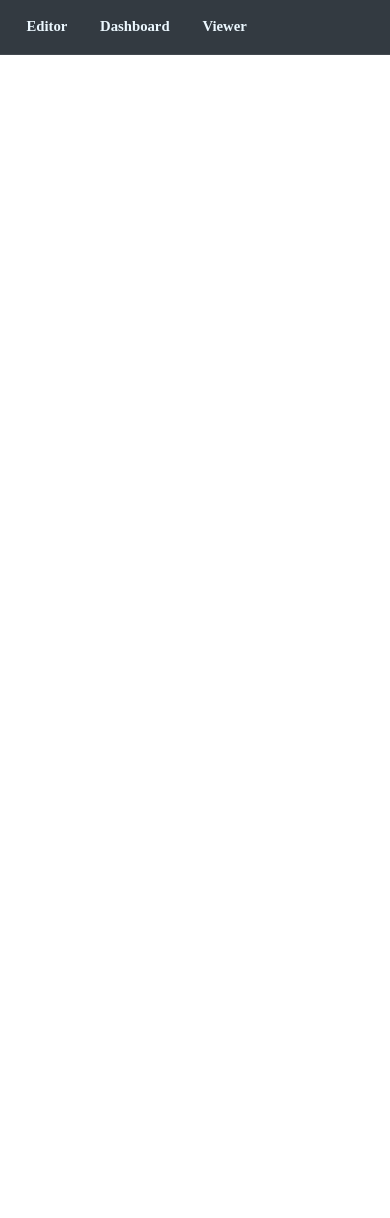
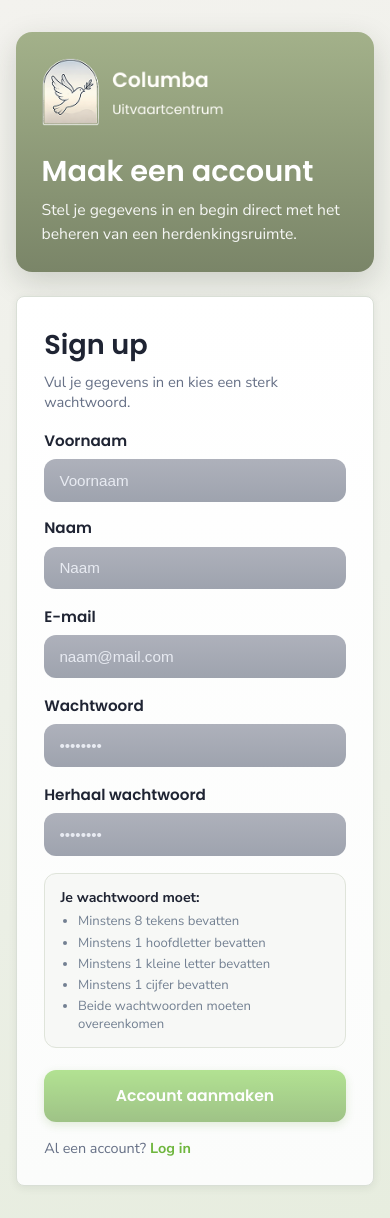
Before and after one commit to devosdevelops/build_noekmemorial, a Nuxt app in the folder app/: page /auth/signup in a window 390 px wide. Before the commit the page ends 844 px from the top, so only its background shows below. Built offline with nearby package versions, Linux system fonts and the light colour scheme.

Commit message:
feat: implement signup page with form validation and responsive design

```diff
--- /dev/null
+++ b/app/app/pages/auth/signup.vue
@@ -0,0 +1,334 @@
+<template>
+  <div class="auth-page">
+    <div class="auth-shell">
+      <section class="auth-brand-card">
+        <img src="/logo-white.png" alt="Columba" class="auth-logo" />
+        <h1>Maak een account</h1>
+        <p>Stel je gegevens in en begin direct met het beheren van een herdenkingsruimte.</p>
+      </section>
+
+      <Card class="auth-card">
+        <h2>Sign up</h2>
+        <p class="auth-subtitle">Vul je gegevens in en kies een sterk wachtwoord.</p>
+
+        <form class="auth-form" @submit.prevent="submitSignup">
+          <div class="name-grid">
+            <div class="field-group">
+              <label for="signup-first-name">Voornaam</label>
+              <input id="signup-first-name" v-model="firstName" type="text" class="auth-input" placeholder="Voornaam" />
+            </div>
+
+            <div class="field-group">
+              <label for="signup-last-name">Naam</label>
+              <input id="signup-last-name" v-model="lastName" type="text" class="auth-input" placeholder="Naam" />
+            </div>
+          </div>
+
+          <div class="field-group">
+            <label for="signup-email">E-mail</label>
+            <input id="signup-email" v-model="email" type="email" class="auth-input" placeholder="naam@mail.com" />
+          </div>
+
+          <div class="field-group">
+            <label for="signup-password">Wachtwoord</label>
+            <input id="signup-password" v-model="password" type="password" class="auth-input" placeholder="••••••••" />
+          </div>
+
+          <div class="field-group">
+            <label for="signup-repeat-password">Herhaal wachtwoord</label>
+            <input
+              id="signup-repeat-password"
+              v-model="repeatPassword"
+              type="password"
+              class="auth-input"
+              placeholder="••••••••"
+            />
+          </div>
+
+          <div class="rule-box">
+            <p>Je wachtwoord moet:</p>
+            <ul>
+              <li :class="{ ok: passwordRules.minLength }">Minstens 8 tekens bevatten</li>
+              <li :class="{ ok: passwordRules.uppercase }">Minstens 1 hoofdletter bevatten</li>
+              <li :class="{ ok: passwordRules.lowercase }">Minstens 1 kleine letter bevatten</li>
+              <li :class="{ ok: passwordRules.number }">Minstens 1 cijfer bevatten</li>
+              <li :class="{ ok: passwordsMatch }">Beide wachtwoorden moeten overeenkomen</li>
+            </ul>
+          </div>
+
+          <p v-if="passwordError" class="error-text">{{ passwordError }}</p>
+
+          <button type="submit" class="auth-primary-button" :disabled="!canSubmit">Account aanmaken</button>
+        </form>
+
+        <p class="auth-footnote">
+          Al een account?
+          <NuxtLink to="/auth/login">Log in</NuxtLink>
+        </p>
+      </Card>
+    </div>
+  </div>
+</template>
+
+<script setup>
+import { computed, ref } from 'vue'
+import Card from '../../components/ui/Card.vue'
+
+definePageMeta({
+  layout: false
+})
+
+const firstName = ref('')
+const lastName = ref('')
+const email = ref('')
+const password = ref('')
+const repeatPassword = ref('')
+
+const passwordRules = computed(() => {
+  const value = password.value
+  return {
+    minLength: value.length >= 8,
+    uppercase: /[A-Z]/.test(value),
+    lowercase: /[a-z]/.test(value),
+    number: /\d/.test(value)
+  }
+})
+
+const passwordsMatch = computed(() => password.value === repeatPassword.value && repeatPassword.value.length > 0)
+
+const canSubmit = computed(() => {
+  return (
+    firstName.value.trim().length > 0 &&
+    lastName.value.trim().length > 0 &&
+    email.value.trim().length > 0 &&
+    passwordRules.value.minLength &&
+    passwordRules.value.uppercase &&
+    passwordRules.value.lowercase &&
+    passwordRules.value.number &&
+    passwordsMatch.value
+  )
+})
+
+const passwordError = computed(() => {
+  if (!password.value && !repeatPassword.value) {
+    return ''
+  }
+
+  if (!passwordRules.value.minLength) {
+    return 'Wachtwoord moet minstens 8 tekens bevatten.'
+  }
+
+  if (!passwordRules.value.uppercase) {
+    return 'Wachtwoord moet minstens 1 hoofdletter bevatten.'
+  }
+
+  if (!passwordRules.value.lowercase) {
+    return 'Wachtwoord moet minstens 1 kleine letter bevatten.'
+  }
+
+  if (!passwordRules.value.number) {
+    return 'Wachtwoord moet minstens 1 cijfer bevatten.'
+  }
+
+  if (!passwordsMatch.value) {
+    return 'Wachtwoorden komen niet overeen.'
+  }
+
+  return ''
+})
+
+function submitSignup() {
+  // UI-only screen for now.
+}
+</script>
+
+<style scoped>
+.auth-page {
+  min-height: 100vh;
+  padding: 2rem 1rem;
+  background: linear-gradient(160deg, #f3f2ee 0%, #edf0e8 52%, #e7eddf 100%);
+  font-family: var(--font-sans);
+}
+
+.auth-shell {
+  max-width: 1100px;
+  margin: 0 auto;
+  min-height: calc(100vh - 4rem);
+  display: grid;
+  grid-template-columns: 1.05fr 0.95fr;
+  gap: 1.5rem;
+  align-items: center;
+}
+
+.auth-brand-card {
+  border-radius: 16px;
+  padding: 2.2rem;
+  background: linear-gradient(180deg, #a3b18a 0%, #7a8568 100%);
+  color: #ffffff;
+  box-shadow: 0 10px 30px rgba(40, 50, 31, 0.18);
+}
+
+.auth-logo {
+  height: 68px;
+  width: auto;
+  margin-bottom: 1.5rem;
+}
+
+.auth-brand-card h1 {
+  margin: 0 0 0.65rem;
+  font-family: var(--font-display);
+  font-size: 2.2rem;
+  line-height: 1.1;
+}
+
+.auth-brand-card p {
+  margin: 0;
+  max-width: 28rem;
+  font-size: 0.98rem;
+  line-height: 1.55;
+  color: rgba(255, 255, 255, 0.92);
+}
+
+.auth-card {
+  padding: 1.7rem;
+}
+
+.auth-card h2 {
+  margin: 0;
+  font-family: var(--font-display);
+  font-size: 1.7rem;
+  color: #1f2433;
+}
+
+.auth-subtitle {
+  margin: 0.35rem 0 1.1rem;
+  font-size: 0.92rem;
+  color: #667086;
+}
+
+.auth-form {
+  display: flex;
+  flex-direction: column;
+  gap: 1rem;
+}
+
+.name-grid {
+  display: grid;
+  grid-template-columns: 1fr 1fr;
+  gap: 0.9rem;
+}
+
+.field-group {
+  display: flex;
+  flex-direction: column;
+  gap: 0.45rem;
+}
+
+.field-group label {
+  font-family: var(--font-display);
+  font-size: 0.95rem;
+  font-weight: 700;
+  color: #1f2433;
+}
+
+.auth-input {
+  width: 100%;
+  box-sizing: border-box;
+  border: none;
+  border-radius: 12px;
+  padding: 0.8rem 0.95rem;
+  background: linear-gradient(180deg, #aeb1bb 0%, #9ea3ae 100%);
+  color: #ffffff;
+  font-size: 0.95rem;
+}
+
+.auth-input::placeholder {
+  color: #e8ebf2;
+}
+
+.rule-box {
+  margin-top: 0.1rem;
+  padding: 0.85rem 0.95rem;
+  border-radius: 12px;
+  background: #f7f8f6;
+  border: 1px solid #dfe4da;
+}
+
+.rule-box p {
+  margin: 0 0 0.35rem;
+  font-size: 0.88rem;
+  font-weight: 700;
+  color: #1f2433;
+}
+
+.rule-box ul {
+  margin: 0;
+  padding-left: 1.1rem;
+  display: grid;
+  gap: 0.2rem;
+}
+
+.rule-box li {
+  font-size: 0.82rem;
+  color: #738092;
+}
+
+.rule-box li.ok {
+  color: #4e7f31;
+}
+
+.error-text {
+  margin: -0.2rem 0 0;
+  font-size: 0.84rem;
+  color: #b63e2e;
+}
+
+.auth-primary-button {
+  margin-top: 0.4rem;
+  border: none;
+  border-radius: 12px;
+  padding: 0.9rem 1rem;
+  background: var(--ok-gradient, linear-gradient(180deg, #82d14d 0%, #629d3a 100%));
+  color: #ffffff;
+  font-family: var(--font-display);
+  font-size: 0.98rem;
+  font-weight: 700;
+  cursor: pointer;
+  box-shadow: 0 3px 10px rgba(98, 157, 58, 0.3);
+}
+
+.auth-primary-button:disabled {
+  opacity: 0.6;
+  cursor: not-allowed;
+}
+
+.auth-footnote {
+  margin: 1rem 0 0;
+  font-size: 0.9rem;
+  color: #667086;
+}
+
+.auth-footnote a {
+  color: #6fb63e;
+  font-weight: 700;
+  text-decoration: none;
+}
+
+@media (max-width: 900px) {
+  .auth-shell {
+    grid-template-columns: 1fr;
+  }
+
+  .auth-brand-card {
+    padding: 1.6rem;
+  }
+
+  .auth-brand-card h1 {
+    font-size: 1.8rem;
+  }
+
+  .name-grid {
+    grid-template-columns: 1fr;
+  }
+}
+</style>
```
